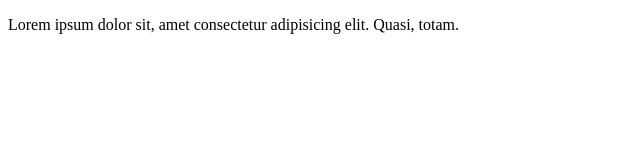
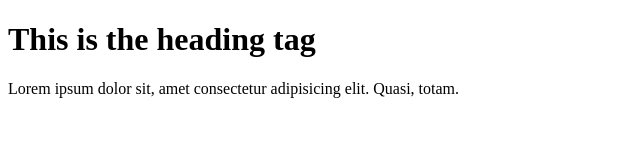
Before and after one commit to vngvishal/first, a plain HTML site: page index.html in a window 1280 px wide. Shown: the whole page, without its empty margins (0-640 px from the left). Drawn offline with Linux system fonts and the light colour scheme.

Commit message:
changed heading tag

```diff
--- a/index.html
+++ b/index.html
@@ -6,6 +6,7 @@
     <title>Document</title>
 </head>
 <body>
+    <h1>This is the heading tag</h1>
     <p>Lorem ipsum dolor sit, amet consectetur adipisicing elit. Quasi, totam.</p>
 </body>
 </html>
```
